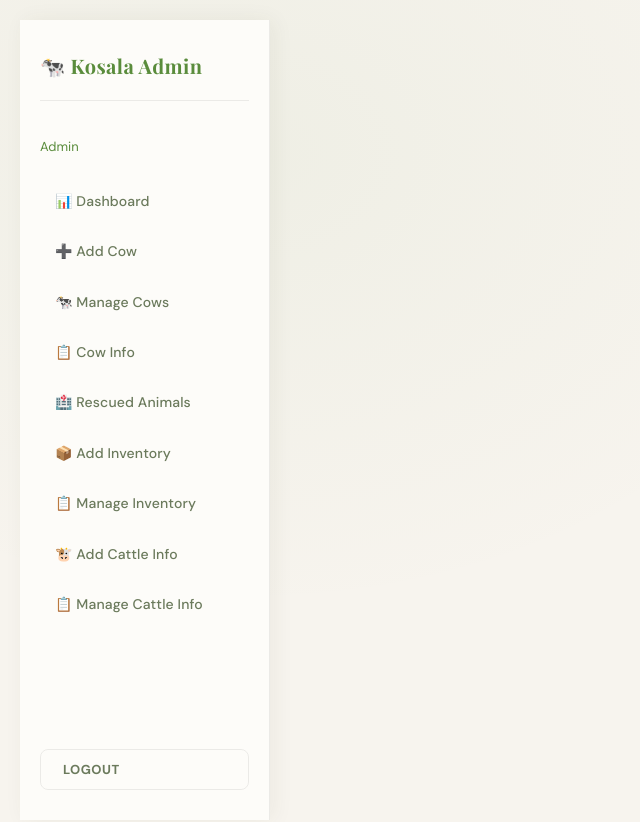
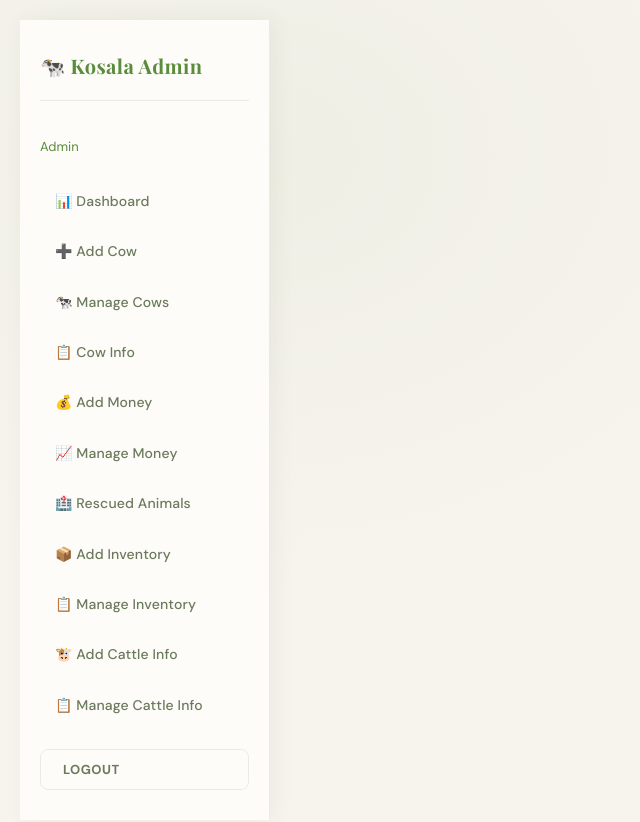
Before and after one commit to kowsikss/mymoo-admin, a React (Vite) app: page /kosala-admin/add-money in a window 1280 px wide. Shown: the top 822 px of the page, without its empty margins (0-640 px from the left). Built offline with nearby package versions, Linux system fonts and the light colour scheme.

Commit message:
fixed errors

```diff
--- a/src/pages/KosalaAdminSidebar.jsx
+++ b/src/pages/KosalaAdminSidebar.jsx
@@ -20,6 +20,8 @@ function KosalaAdminSidebar() {
         <li><Link to="/kosala-admin/add-cow">➕ Add Cow</Link></li>
         <li><Link to="/kosala-admin/manage-cow">🐄 Manage Cows</Link></li>
         <li><Link to="/kosala-admin/cow-info">📋 Cow Info</Link></li>
+        <li><Link to="/kosala-admin/add-money">💰 Add Money</Link></li>
+        <li><Link to="/kosala-admin/manage-money">📈 Manage Money</Link></li>
         <li><Link to="/kosala-admin/rescued-animals">🏥 Rescued Animals</Link></li>
         <li><Link to="/kosala-admin/add-inventory">📦 Add Inventory</Link></li>
         <li><Link to="/kosala-admin/manage-inventory">📋 Manage Inventory</Link></li>
```
